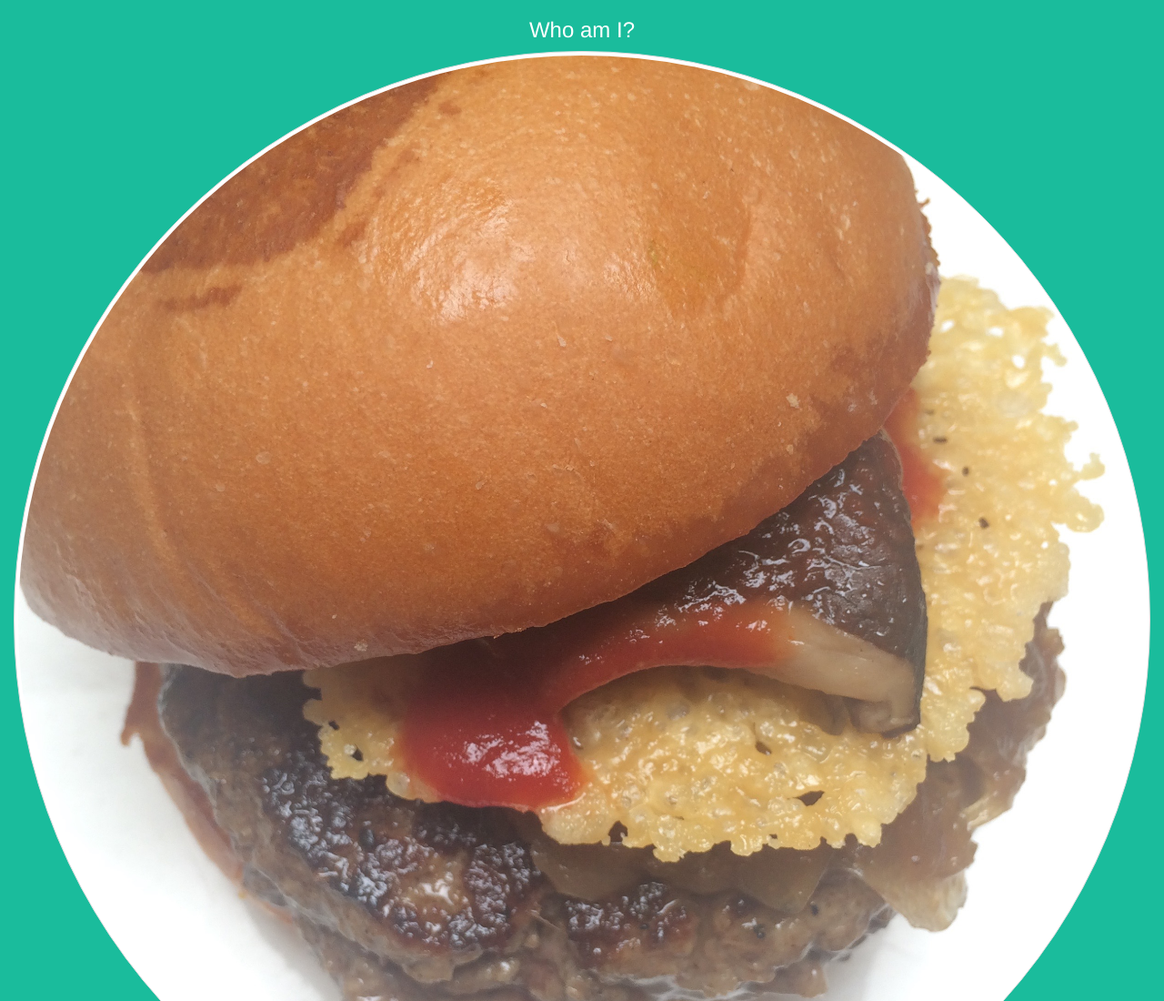
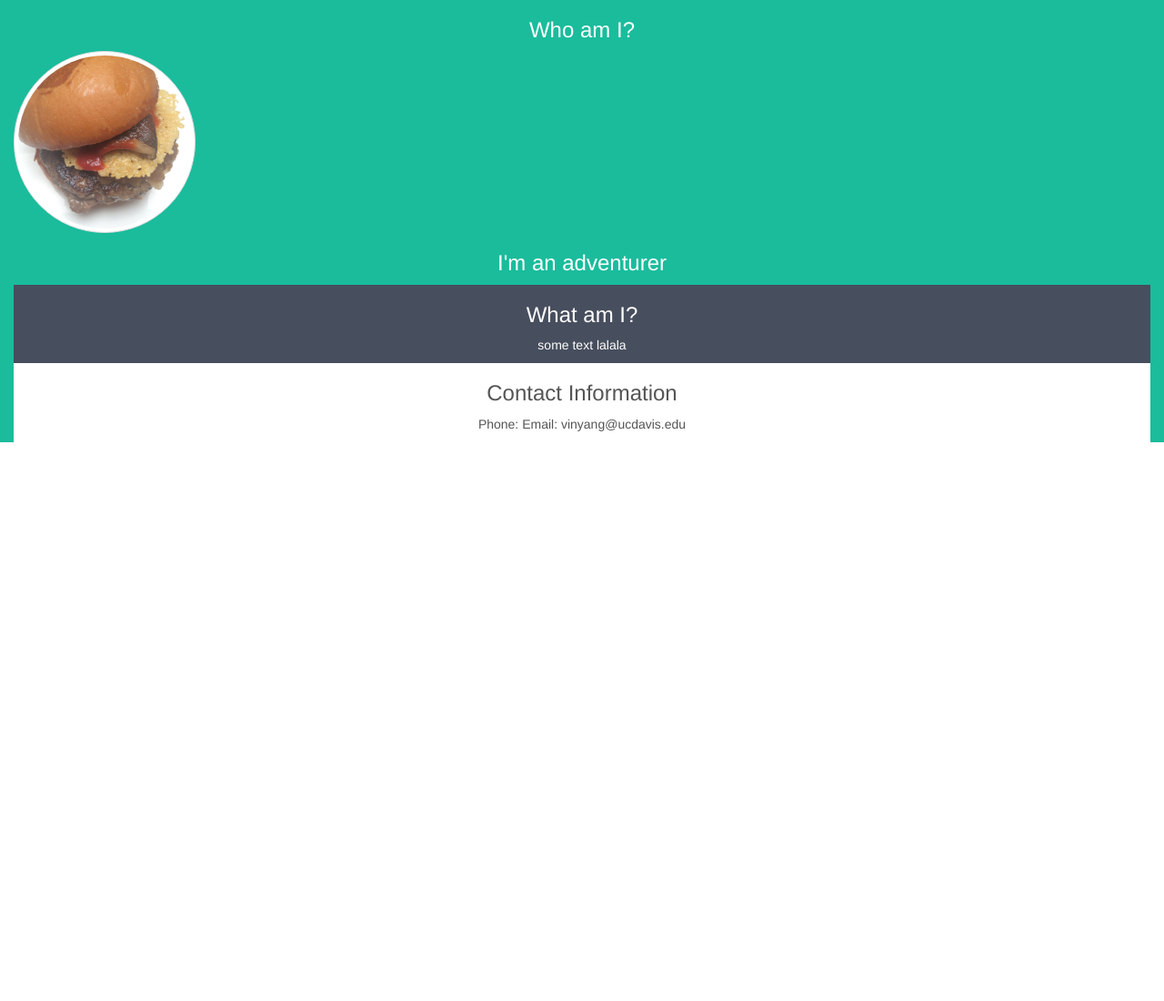
Before and after one commit to dsp-nurho/YangVincent.github.io, a plain HTML site: page index.html in a window 1280 px wide. Shown: the top 1100 px of the page at 91% size. After the commit the page ends 800 px from the top, so only its background shows below. Drawn offline with nearby package versions, Linux system fonts and the light colour scheme.

Commit message:
resize image

```diff
--- a/index.html
+++ b/index.html
@@ -26,11 +26,17 @@
         background-color: #ffffff; /*white*/
             color: #555555;
     }
+    #profile-pic {
+        width:200px;
+            height:auto;
+    }
     </style>
     <body>
         <div class="container-fluid bg-1 text-center">
             <h3>Who am I?</h3>
-            <img src="burger.jpg" alt="Burger" class="img-circle img-thumbnail" >
+            <div id="profile-pic">
+                <img src="burger.jpg" alt="Burger" class="img-circle img-thumbnail" >
+            </div>
             <h3>I'm an adventurer</h3>
 
         <div class="container-fluid bg-2 text-center">
```
